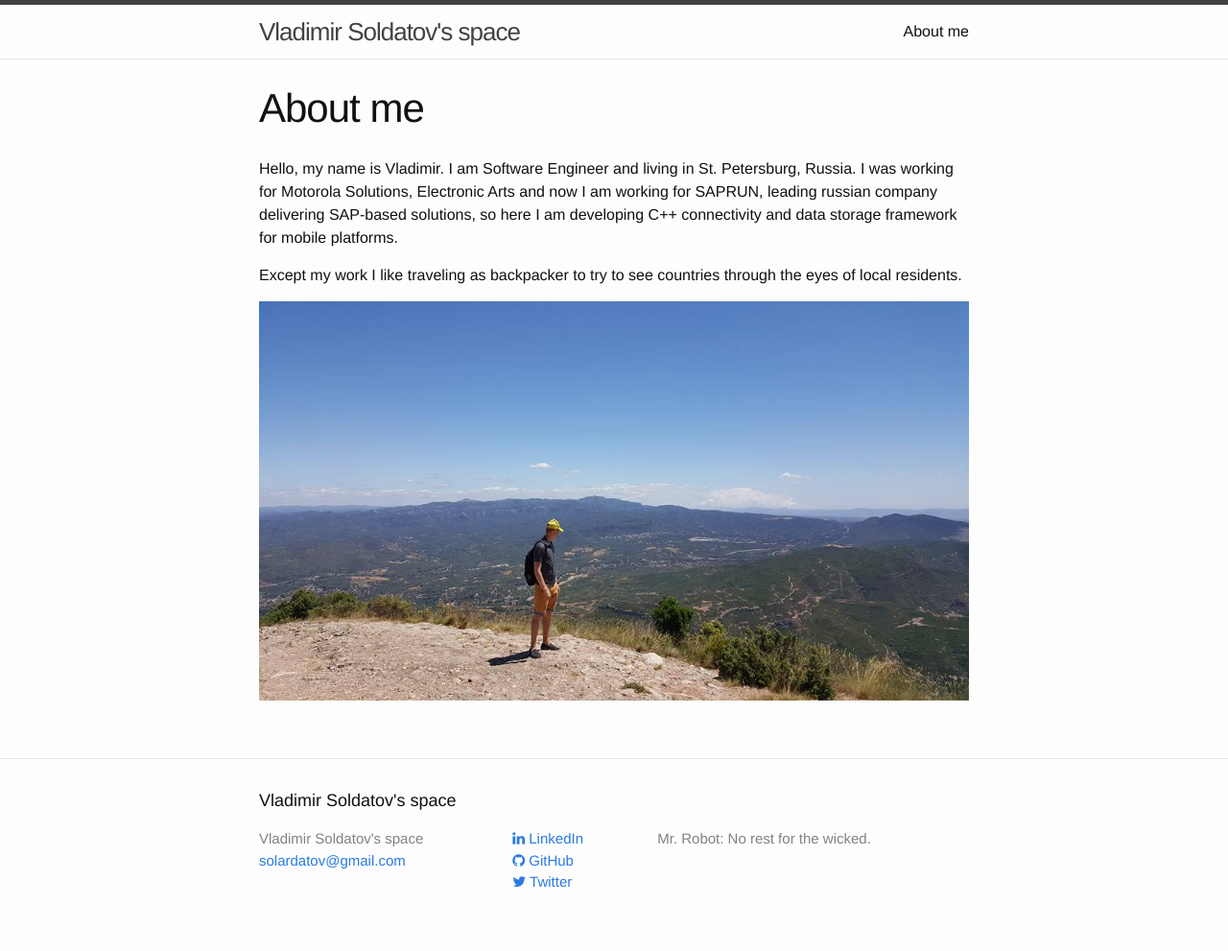
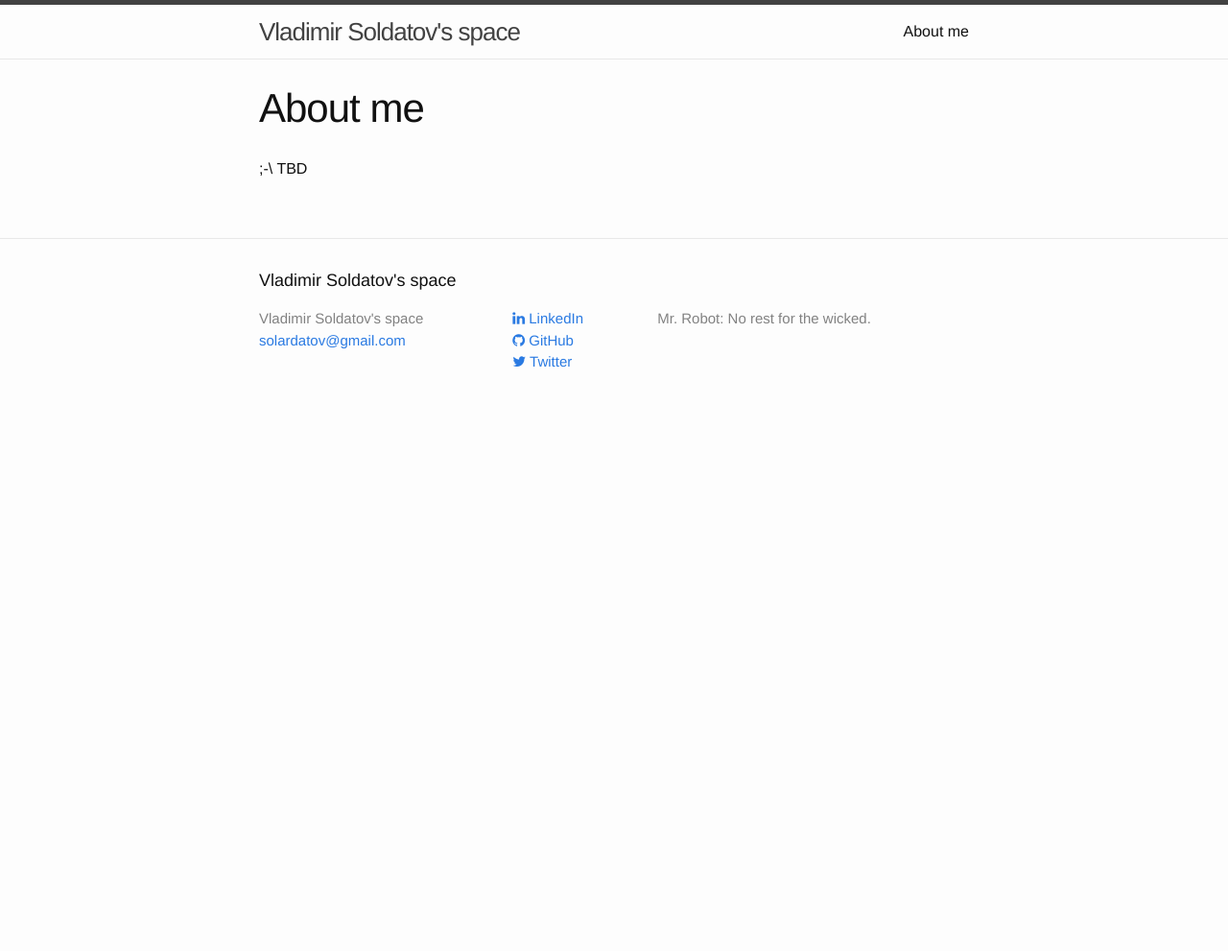
Before and after one commit to solardatov/solardatov.github.io, a Jekyll site: the page built from about.md, in a window 1280 px wide. Shown: the whole page at 96% size. Built offline with Jekyll 4.4.1, drawn with Linux system fonts in a browser that asks for light colours; nearby versions of some CDN libraries; after the commit the page ends 900 px from its top, so only the background shows below that.

Commit message:
Update about.md

```diff
--- a/about.md
+++ b/about.md
@@ -4,8 +4,4 @@ title: About me
 permalink: /about/
 ---
 
-Hello, my name is Vladimir. I am Software Engineer and living in St. Petersburg, Russia. I was working for Motorola Solutions, Electronic Arts and now I am working for SAPRUN, leading russian company delivering SAP-based solutions, so here I am developing C++ connectivity and data storage framework for mobile platforms.
-
-Except my work I like traveling as backpacker to try to see countries through the eyes of local residents.
-
-![Spain]({{ site.url }}/assets/theworld.jpg)
+;-\ TBD
```
